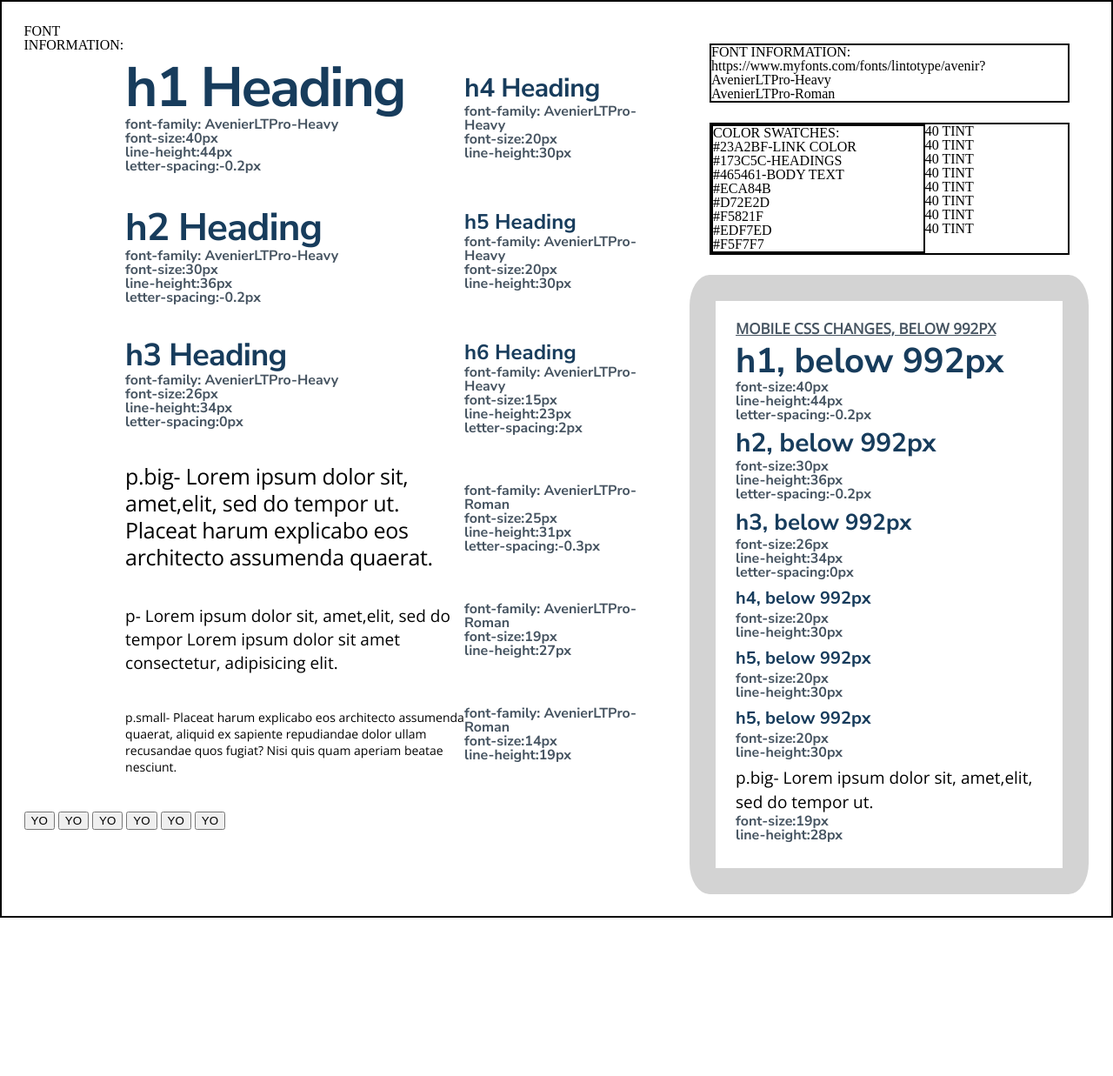
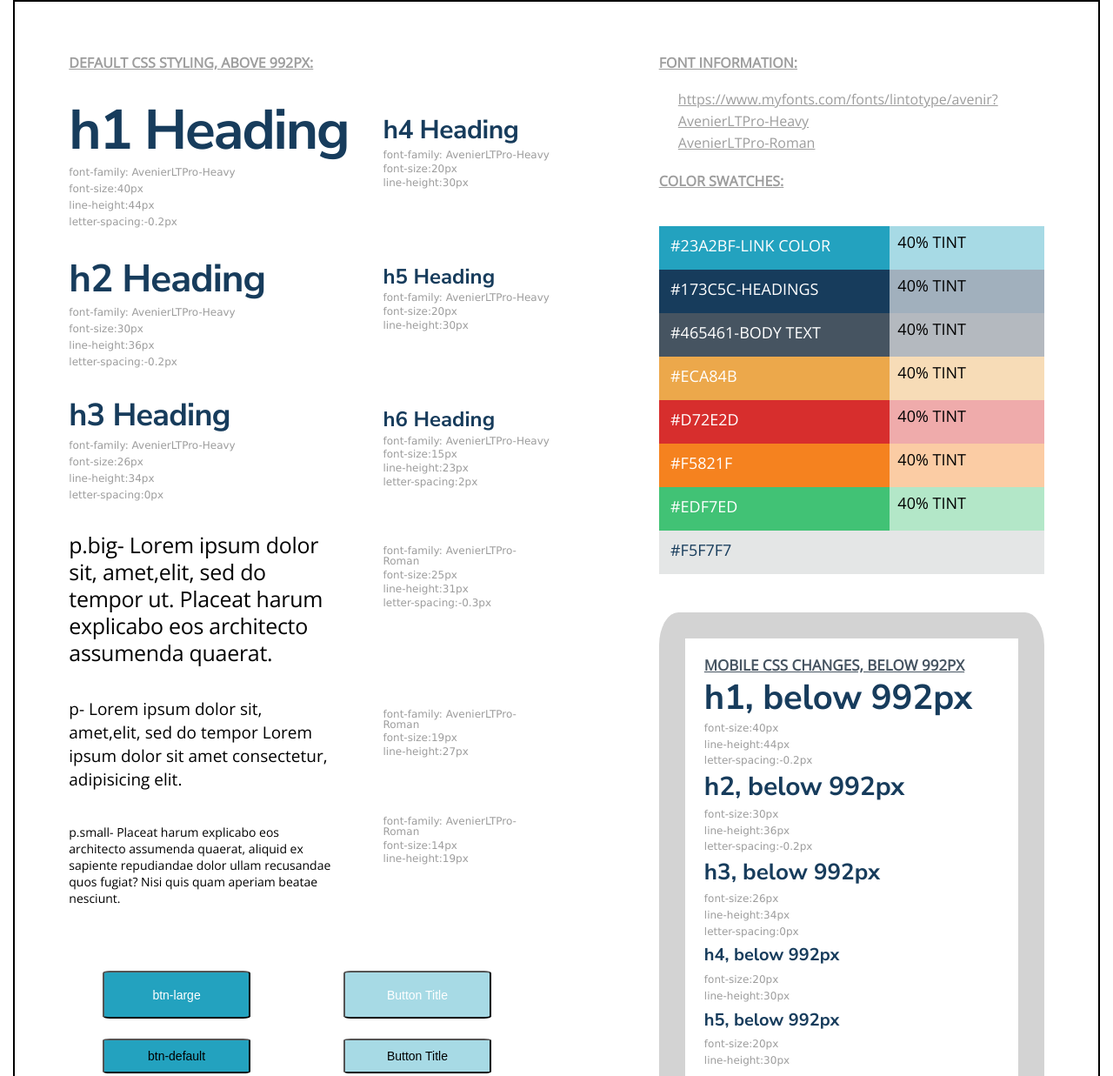
Before and after one commit to creative-function/StyleGuide, a website: page index.html in a window 1280 px wide. Shown: the top 1237 px of the page at 87% size. Before the commit the page ends 1055 px from the top, so only its background shows below. Drawn offline with nearby package versions, Linux system fonts and the light colour scheme.

Commit message:
hw submit

```diff
--- a/index.html
+++ b/index.html
@@ -50,8 +50,10 @@
 
 		<div class="page_wrapper">
 			<div class="column_two">
+				<div class="categories">
+					<h6>DEFAULT CSS STYLING, ABOVE 992PX:</h6>
+				</div>
 				<div class="body_headings">
-					<h6>FONT INFORMATION:</h6>
 					<div class="bdy_row1">
 
 						<div class="setting">
@@ -79,19 +81,19 @@
 						</div>
 
 						<div class="setting">
-							<p class="para_big">
+							<p class="pText para_big">
 								p.big- Lorem ipsum dolor sit, amet,elit, sed do tempor ut. Placeat harum explicabo eos architecto assumenda quaerat.
 							</p>
 						</div>
 
 						<div class="setting">
-								<p class="para_reg">
+								<p class="pText para_reg">
 								p- Lorem ipsum dolor sit, amet,elit, sed do tempor Lorem ipsum dolor sit amet consectetur, adipisicing elit.
 							</p>
 						</div>
 
 						<div class="setting">
-							<p class="para_small">
+							<p class="pText para_small">
 								p.small- Placeat harum explicabo eos architecto assumenda quaerat, aliquid ex sapiente repudiandae dolor ullam recusandae quos fugiat? Nisi quis quam aperiam beatae nesciunt.
 							</p>
 						</div>
@@ -108,7 +110,7 @@
 								<p class="default">line-height:30px</p>
 							</div>
 
-							<div class="setting">
+							<div class="setting settingH5">
 								<h5>h5 Heading</h5>
 								<p class="default">font-family: AvenierLTPro-Heavy</p>
 								<p class="default">font-size:20px</p>
@@ -124,43 +126,54 @@
 
 								</div>
 
-							<div class="setting">
+							<div class="setting settingPbig">
 								<p class="default">font-family: AvenierLTPro-Roman</p>
 								<p class="default">font-size:25px</p>
 								<p class="default">line-height:31px</p>
 								<p class="default">letter-spacing:-0.3px</p>
 							</div>
 
-							<div class="setting">
+							<div class="setting settingPreg">
 									<p class="default">font-family: AvenierLTPro-Roman</p>
 									<p class="default">font-size:19px</p>
 									<p class="default">line-height:27px</p>
 								</div>
 
 
-						<div class="setting">
+						<div class="setting settingPsmall">
 								<p class="default">font-family: AvenierLTPro-Roman</p>
 								<p class="default">font-size:14px</p>
 								<p class="default">line-height:19px</p>
 							</div>
 					</div>
-
-
 				</div>
 
 				<div class="buttons">
-					<button>YO</button>
-					<button>YO</button>
-					<button>YO</button>
-					<button>YO</button>
-					<button>YO</button>
-					<button>YO</button>
+					<div class="button_reg">
+						<button class="btn1a">btn-large</button>
+						<button class="btn2a">btn-default</button>
+						<button class="btn3a">btn-gray</button>
+						<button class="btn4a">btn-outline</button>
+
+					</div>
+
+					<div class="button_hover">
+
+						<button class="btn1b">Button Title</button>
+						<button class="btn2b">Button Title</button>
+						<button class="btn3b">Button Title</button>
+						<button class="btn4b">Button Title</button>
+
+					</div>
 				</div>
 			</div>
 
 			<div class="column_one">
+				<div class="categories">
+					<h6>FONT INFORMATION:</h6>
+				</div>
 				<div class="font_info box">
-					<h6>FONT INFORMATION:</h6>
+
 					<div class="font_info_tx">
 						<p>https://www.myfonts.com/fonts/lintotype/avenir?</p>
 						<p>AvenierLTPro-Heavy</p>
@@ -168,41 +181,43 @@
 
 					</div>
 				</div>
+				<div class="categories">
+					<h6>COLOR SWATCHES:</h6>
+				</div>
 				<div class= "color_swatches box">
 
 					<div class="swatches">
-						<h6>COLOR SWATCHES:</h6>
 						<div class="swatch">
 
-							<div class="swatch_text">
+							<div class="swatch_text color1">
 								<p>#23A2BF-LINK COLOR</p>
 							</div>
 
-							<div class="swatch_text">
+							<div class="swatch_text color2">
 								<p>#173C5C-HEADINGS</p>
 							</div>
 
-							<div class="swatch_text">
+							<div class="swatch_text color3">
 								<p>#465461-BODY TEXT</p>
 							</div>
 
-							<div class="swatch_text">
+							<div class="swatch_text color4">
 								<p>#ECA84B</p>
 							</div>
 
-							<div class="swatch_text">
+							<div class="swatch_text color5">
 								<p>#D72E2D</p>
 							</div>
 
-							<div class="swatch_text">
+							<div class="swatch_text color6">
 								<p>#F5821F</p>
 							</div>
 
-							<div class="swatch_text">
+							<div class="swatch_text color7">
 								<p>#EDF7ED</p>
 							</div>
 
-							<div class="swatch_text gray">
+							<div class="swatch_text color8">
 								<p>#F5F7F7</p>
 							</div>
 						</div>
@@ -210,29 +225,26 @@
 					</div>
 
 					<div class="swatch_tints">
-						<div class="tint_text">
-							<p>40 TINT</p>
+						<div class="swatch_text colorA">
+							<p class="tinted">40% TINT</p>
 						</div>
-						<div class="tint_text">
-							<p>40 TINT</p>
+						<div class="swatch_text colorB">
+							<p class="tinted">40% TINT</p>
 						</div>
-						<div class="tint_text">
-							<p>40 TINT</p>
+						<div class="swatch_text colorC">
+							<p class="tinted">40% TINT</p>
 						</div>
-						<div class="tint_text">
-							<p>40 TINT</p>
+						<div class="swatch_text colorD">
+							<p class="tinted">40% TINT</p>
 						</div>
-						<div class="tint_text">
-							<p>40 TINT</p>
+						<div class="swatch_text colorE">
+							<p class="tinted">40% TINT</p>
 						</div>
-						<div class="tint_text">
-							<p>40 TINT</p>
+						<div class="swatch_text colorF">
+							<p class="tinted">40% TINT</p>
 						</div>
-						<div class="tint_text">
-							<p>40 TINT</p>
-						</div>
-						<div class="tint_text">
-							<p>40 TINT</p>
+						<div class="swatch_text colorG">
+							<p class="tinted">40% TINT</p>
 						</div>
 					</div>
 
--- /dev/null
+++ b/src/scss/_colors.scss
@@ -0,0 +1,18 @@
+$stLink: #23A2BF;
+$stHeading: #173C5C;
+$stBody: #465461;
+$stGold: #ECA84B;
+$stRed: #D72E2D;
+$stOrange: #F5821f;
+$stMint: rgb(65, 194, 117);
+$stGray: rgb(228, 230, 230);
+$stSetting:rgb(157, 157, 157);
+
+$stLinkTint: rgba(35, 162, 191,0.4);
+$stHeadingTint: rgba(22, 59, 91,.4);
+$stBodyTint: rgba(68, 82, 96,.4);
+$stGoldTint: rgba(236, 168, 75,.4);
+$stRedTint: rgba(215, 46, 45,.4);
+$stOrangeTint: rgba(244, 129, 29,.4);
+$stMintTint: rgba(65, 194, 117,.4);
+$stGrayTint: rgba(245, 247, 247,.4);
--- /dev/null
+++ b/src/scss/_fonts.scss
@@ -0,0 +1,2 @@
+$fontNun: 'Nunito Sans', sans-serif; //in place of AvenirLTPro-Heavy
+$fontOpen: 'Open Sans', sans-serif; //in place of AvenirLTPro-Roman
--- /dev/null
+++ b/src/scss/_media.scss
@@ -0,0 +1,3 @@
+$tablet: "(min-width: 600px)";
+$desktop: "(min-width: 1024px)";
+$XLdesktop: "(min-width: 1360px)";
--- a/src/scss/main.scss
+++ b/src/scss/main.scss
@@ -15,6 +15,10 @@ TABLE OF CONTENTS:
 
 /* 0. Reset ================================= */
 @import 'reset';
+@import 'colors';
+@import 'fonts';
+@import 'media';
+
 
 
 /* 1. Main Layout ================================= */
@@ -23,35 +27,33 @@ TABLE OF CONTENTS:
 	box-sizing: border-box;
 }
 
-$stLink: #2342BF;
-$stHeading: #173C5C;
-$stBody: #465461;
-$stGold: #ECA84B;
-$stRed: #D72E2D;
-$stOrange: #EDF7ED;
-$stMint: #EDF7ED;
-
-$fontNun: 'Nunito Sans', sans-serif; //in place of AvenirLTPro-Heavy
-$fontOpen: 'Open Sans', sans-serif; //in place of AvenirLTPro-Roman
-
-$tablet: "(min-width: 600px)";
-$desktop: "(min-width: 1024px)";
-$XLdesktop: "(min-width: 1360px)";
-
-
 
 /* 2. Content ================================= */
 
 	.page_wrapper{
 		display: flex;
-		border:2px solid;
+		max-width: 1250px;
+		margin: 0 auto;
+
+
+		.categories{
+			display: none;
+			@media#{$tablet}{
+				display: block;
+				text-decoration: underline;
+				font-family: $fontOpen;
+				font-weight: bold;
+				color:$stSetting;
+			}
+		}
 
 		.column_two{
 			display: none;
+
 			@media#{$tablet}{
 				display: block;
-				width:60%;
-				padding:2%;
+				width:50%;
+				margin:5%;
 
 				.body_headings{
 					display: flex;
@@ -87,28 +89,32 @@ $XLdesktop: "(min-width: 1360px)";
 								letter-spacing:-0.75px;
 							}
 
+							.pText{
+								font-family: $fontOpen;
+								width:85%;
+							}
 							.para_big{
-								font-family: $fontOpen;
 								font-size: 25px;
 								line-height: 31px;
 								letter-spacing:-0.3px;
 							}
 
 							.para_reg{
-								font-family: $fontOpen;
 								font-size: 19px;
 								line-height: 27px;
 							}
 
 							.para_small{
-								font-family: $fontOpen;
 								font-size: 14px;
 								line-height: 19px;
 							}
 
 							.default{
-							 color: $stBody;
-							 font-size:1em;
+								margin-top:2%;
+								color: $stSetting;
+								font-size: 12px;
+								font-weight: lighter;
+								font-family: 'Lucida Sans', 'Lucida Sans Regular', 'Lucida Grande', 'Lucida Sans Unicode', Geneva, Verdana, sans-serif;
 							}
 						 }
 					}
@@ -118,6 +124,21 @@ $XLdesktop: "(min-width: 1360px)";
 						.setting{
 							font-family: $fontNun;
 							margin: 27% auto;
+
+							&.settingH5{
+								margin:45% auto;
+							}
+
+							&.settingPbig{
+								margin:35% auto;
+							}
+							&.settingPreg{
+								margin:60% auto;
+							}
+
+							&.settingPsmall{
+								margin:-25% auto;
+							}
 
 							h4,h5,h6{
 								color: $stHeading;
@@ -148,10 +169,70 @@ $XLdesktop: "(min-width: 1360px)";
 							}
 
 							.default{
-							 color: $stBody;
-							 font-size:1em;
+								margin-top:2%;
+								color: $stSetting;
+								font-size: 12px;
+								font-weight: lighter;
+								font-family: 'Lucida Sans', 'Lucida Sans Regular', 'Lucida Grande', 'Lucida Sans Unicode', Geneva, Verdana, sans-serif;
 							}
 						 }
+					}
+				}
+
+				.buttons{
+					display: flex;
+
+					button{
+						width:170px;
+						height:40px;
+						font-size:14px;
+						margin:5%;
+						border-radius: 5%;
+
+						&.btn1a,&.btn1b{
+							width:170px;
+							height:55px;
+							color:white;
+						}
+
+						&.btn1a{
+							background-color:$stLink;
+						}
+						&.btn2a{
+							background-color:$stLink;
+						}
+						&.btn3a{
+							background-color:$stGray;
+						}
+						&.btn4a{
+							background-color:white;
+							border:3px solid $stBody;
+						}
+
+						&.btn1b{
+							background-color:$stLinkTint;
+						}
+						&.btn2b{
+							background-color:$stLinkTint;
+						}
+						&.btn3b{
+							background-color:$stSetting;
+						}
+						&.btn4b{
+							background-color:$stBody;
+							color:white;
+						}
+
+					}
+
+					.button_reg{
+						width:50%;
+						padding:5%;
+					}
+
+					.button_hover{
+						width:50%;
+						padding:5%;
 					}
 				}
 			}
@@ -161,15 +242,18 @@ $XLdesktop: "(min-width: 1360px)";
 
 			@media#{$tablet}{
 				width:40%;
-				padding:2%;
+				margin:5%;
 			}
 
 				.font_info{
 					display: none;
 					@media#{$tablet}{
 						display: block;
-						border:2px solid;
+						line-height: 25px;
 						margin:5%;
+						text-decoration: underline;
+						font-family: $fontOpen;
+						color:$stSetting;
 					}
 				}
 
@@ -177,16 +261,99 @@ $XLdesktop: "(min-width: 1360px)";
 					display: none;
 					@media#{$tablet}{
 						display: flex;
-						border: 2px solid;
-						margin:5%;
+						margin:10% auto;
 
 						.swatches{
 							width:60%;
-							border: 2px solid;
 						}
 
 						.swatch_tints{
 							width:40%;
+						}
+
+						.swatch_text{
+							height: 50px;
+							padding:5%;
+
+							p{
+								color:white;
+								font-family: $fontOpen;
+								font-size:18px;
+
+								.tinted{
+									color:black;
+								}
+							}
+
+							.tinted{
+								color:black;
+							}
+
+							&.colorA{
+								background-color:$stLinkTint;
+							}
+
+							&.colorB{
+								background-color:$stHeadingTint;
+							}
+
+							&.colorC{
+								background-color:$stBodyTint;
+							}
+
+							&.colorD{
+								background-color:$stGoldTint;
+							}
+
+							&.colorE{
+								background-color:$stRedTint;
+							}
+
+							&.colorF{
+								background-color:$stOrangeTint;
+							}
+
+							&.colorG{
+								background-color:$stMintTint;
+							}
+
+							&.color1{
+								background-color:$stLink;
+							}
+
+							&.color2{
+								background-color:$stHeading;
+							}
+
+							&.color3{
+								background-color:$stBody;
+							}
+
+							&.color4{
+								background-color:$stGold;
+							}
+
+							&.color5{
+								background-color:$stRed;
+							}
+
+							&.color6{
+								background-color:$stOrange;
+							}
+
+							&.color7{
+								background-color:$stMint;
+							}
+
+							&.color8{
+								background-color:$stGray;
+								width:166.7%;
+
+								p{
+									color:$stHeading;
+								}
+							}
+
 						}
 					}
 				}
@@ -265,8 +432,11 @@ $XLdesktop: "(min-width: 1360px)";
 				   }
 
 				   .default{
-					color: $stBody;
-					font-size:1em;
+					margin-top:2%;
+					color: $stSetting;
+					font-size: 12px;
+					font-weight: lighter;
+					font-family: 'Lucida Sans', 'Lucida Sans Regular', 'Lucida Grande', 'Lucida Sans Unicode', Geneva, Verdana, sans-serif;
 				   }
 				}
 			}
--- /dev/null
+++ b/src/scss/test.scss
@@ -0,0 +1,5 @@
+.page_wrapper{
+    	@media#{$tablet}{
+			border:2px solid;
+		}
+}
```
Also changed, not shown: week2.html (added, +27 -0 lines), dist/css/main.css, src/scss/_portfolio.scss (added), 1 other file.
